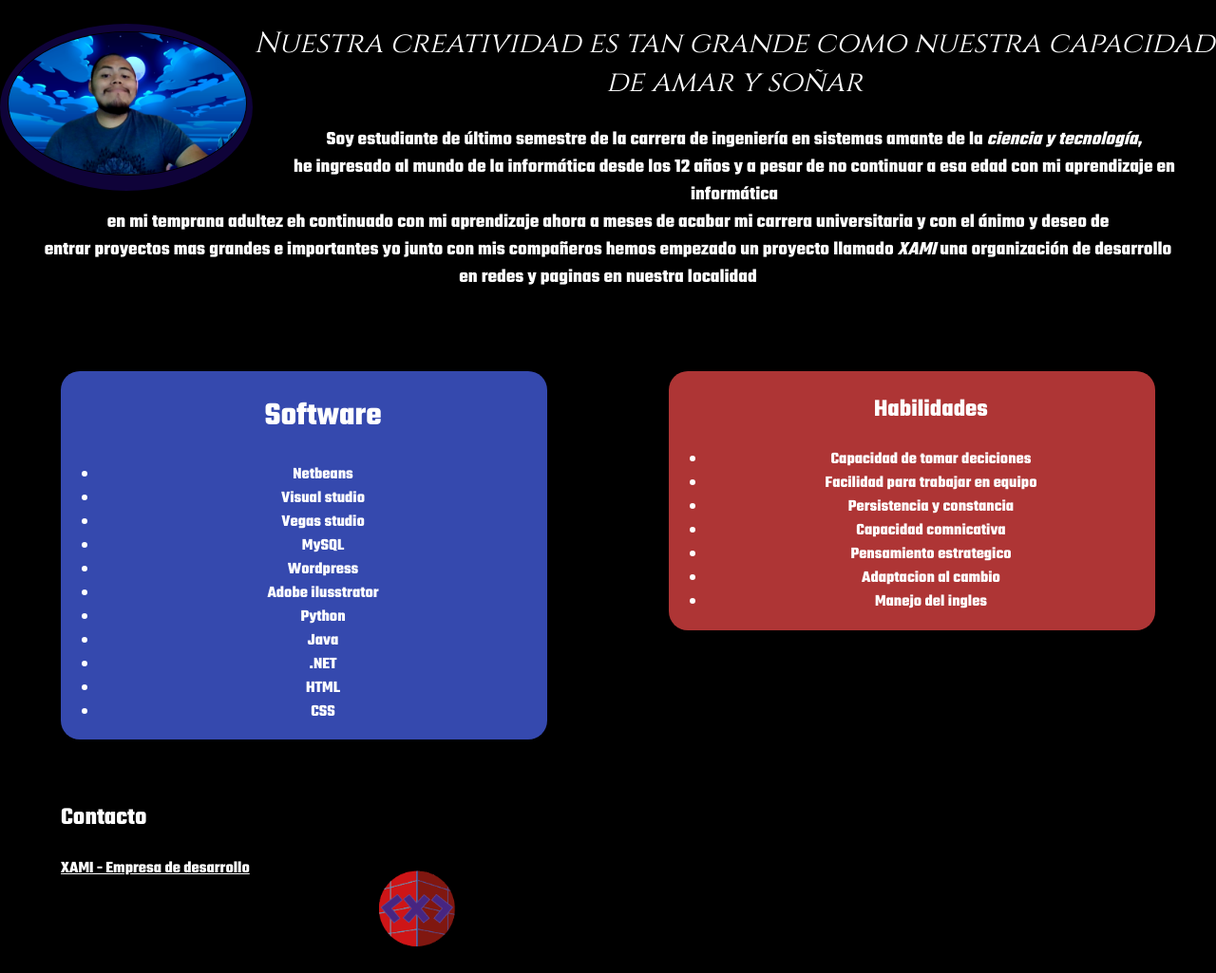
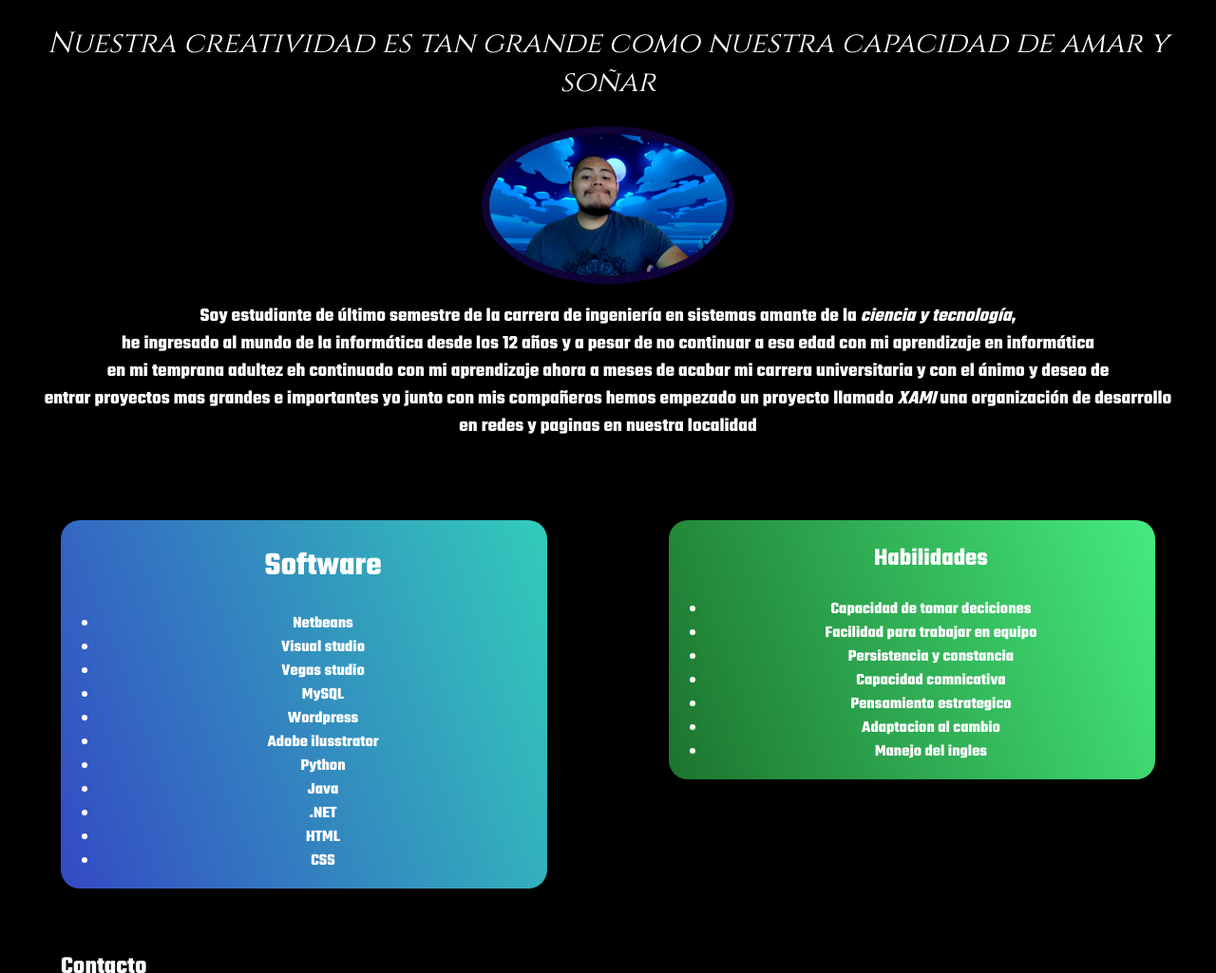
Before and after one commit to DilanAlP/DilanAlpe, a plain HTML site: page index.html in a window 1280 px wide. Shown: the part 800-1825 px from the top of the page at 95% size. Drawn offline with Linux system fonts and the light colour scheme; files whose address does not match are found by name.

Commit message:
foto y colores

```diff
--- a/css/master.css
+++ b/css/master.css
@@ -74,7 +74,7 @@ header{
    float: left;
    margin: 5%;
    color: white;
-   background-color:rgba(70, 97, 229, 0.76);
+   background: linear-gradient(70deg,#344ac4,#32ccba);
    -moz-border-radius: 20px;
    -web-kit-border-radius:20px;
    border-radius: 20px;
@@ -86,6 +86,7 @@ header{
   float: left;
   margin: 5%;
   color: white;
+  background: linear-gradient(70deg,#1c742d,#45eb7e);
   background-color:rgba(229,70,70,0.76);
   -moz-border-radius: 20px;
   -web-kit-border-radius:20px;
@@ -114,7 +115,8 @@ header{
    margin:15px;
  }
  .marco1 {
-   float: left;
+    display: block;
+    margin: auto;
     padding:8px;
     background-color: rgba(39, 8, 142,.4);
     width: 250px;
@@ -122,10 +124,7 @@ header{
     border-radius: 100%;
  }
  .marco1 img{
-    border: 1px solid #000000;
+    display: block;
     border-radius: 100%;
-    margin: none;
-    padding: none;
-    left: 100px;
-
+    margin:auto;
  }
--- a/index.html
+++ b/index.html
@@ -16,18 +16,17 @@
       <dd> <h3 id="hello" >Hola <em>yo soy</em></h3> </dd>
       <dd><h1 id="mynanme">Dilan Alvarez</h1></dd>
       <img src="img\FuegoFatuoWV.png" alt="FuegoFautuo" id="fuego">
-
       <img src="img\arboles.png" alt="arboles" id="tree">
         <img src="img\arrow.png" alt="arrow" id="arrow" >
     </header>
     <main>
     </section>
     <section class="info">
+      <div align = 'center'>
+        <h1 style = 'color:  white;' id="frase"><em>Nuestra creatividad es tan grande como nuestra capacidad de amar y soñar</em></h1>
+      </div>
       <div class="marco1">
           <img src="img\foto.png" width="250" height="150" alt="yo">
-      </div>
-      <div align = 'center'>
-        <h1 style = 'color:  white;' id="frase"><em>Nuestra creatividad es tan grande como nuestra capacidad de amar y soñar</em></h1>
       </div>
       <div align = 'center'>
         <h3 style = 'color:  white;'>Soy estudiante de último semestre de la carrera de ingeniería en sistemas amante de la <em>ciencia y tecnología</em>,<br>
```
